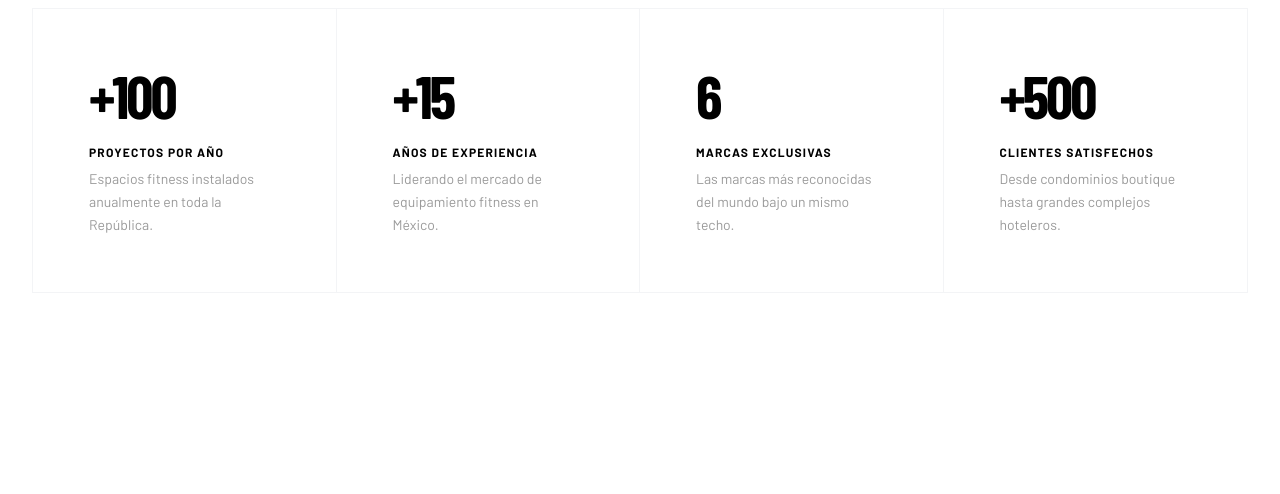
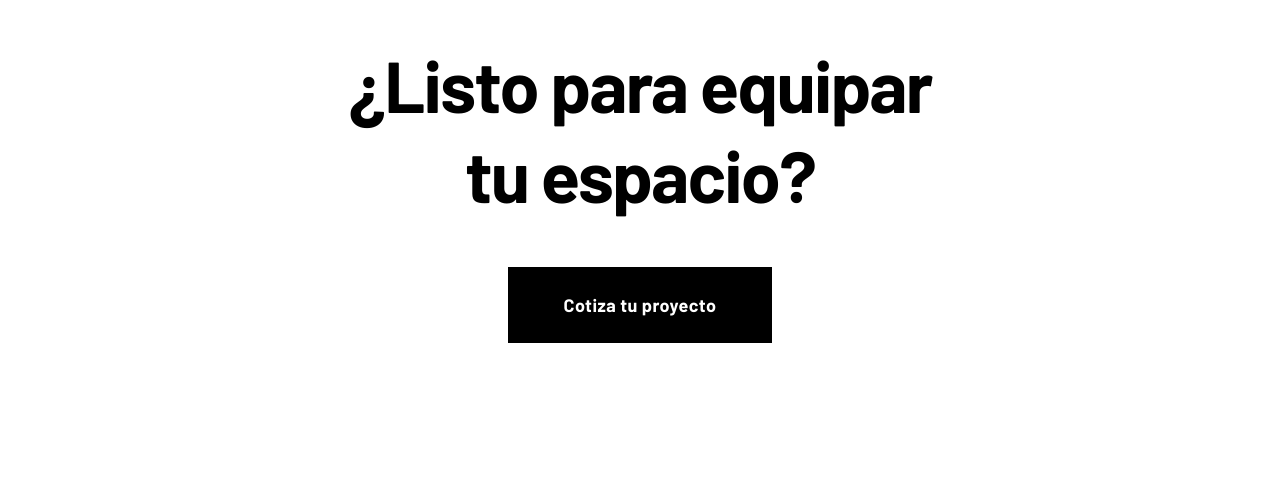
Before and after one commit to uriel-martinez82/sports-test, a Next.js app: page / in a window 1280 px wide. Shown: the part 4166-4660 px from the top of the page. Built offline with nearby package versions, Linux system fonts and the light colour scheme; a web font is replaced by a local one.

Commit message:
fix style

```diff
--- a/src/app/page.tsx
+++ b/src/app/page.tsx
@@ -2,7 +2,6 @@ import Hero from "@/components/sections/Hero";
 import SpaceTypes from "@/components/sections/SpaceTypes";
 import WhySportSolutions from "@/components/sections/WhySportSolutions";
 import Brands from "@/components/sections/Brands";
-import Stats from "@/components/sections/Metrics";
 import HomeCTA from "@/components/sections/HomeCTA";
 
 export default function HomePage() {
@@ -12,7 +11,6 @@ export default function HomePage() {
       <SpaceTypes />
       <WhySportSolutions />
       <Brands />
-      <Stats />
       <HomeCTA />
     </>
   );
```
